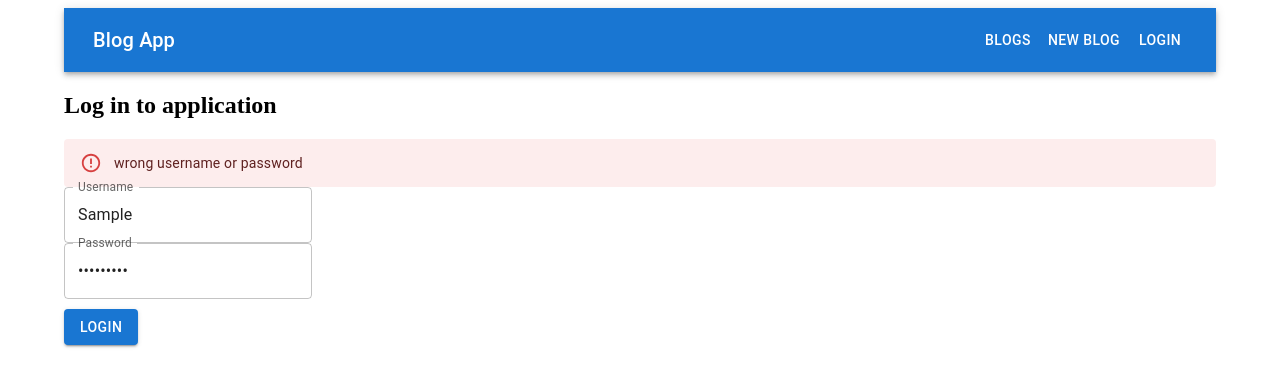
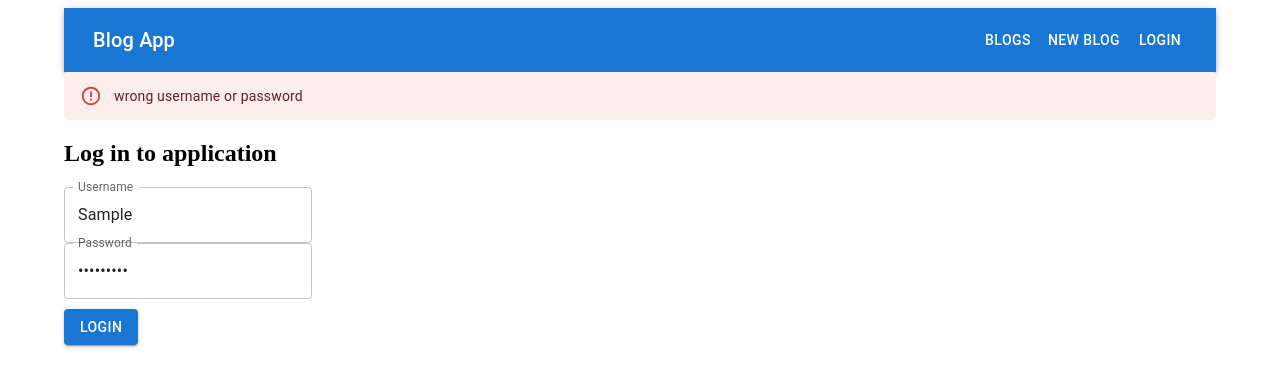
Before and after one commit to AaltonenJari/blogApp, a React (Create React App) app in the folder client/: page /login in a window 1280 px wide. Both pictures are taken after typing "Sample", "Sample123" into the empty fields and a click on the button "LOGIN". Shown: the top 386 px of the page. Built offline with nearby package versions, Linux system fonts and the light colour scheme; no server answers.

Commit message:
Exercise 12. Bloglist, step5: Use Zustand to manage the notification data.

```diff
--- a/client/package.json
+++ b/client/package.json
@@ -12,7 +12,8 @@
     "react-dom": "^19.2.3",
     "react-router-dom": "^7.14.1",
     "react-scripts": "5.0.1",
-    "web-vitals": "^2.1.4"
+    "web-vitals": "^2.1.4",
+    "zustand": "^5.0.16"
   },
   "scripts": {
     "start": "react-scripts start",
--- a/client/src/App.js
+++ b/client/src/App.js
@@ -11,12 +11,15 @@ import Blog from './components/Blog'
 import BlogAdditionForm from './components/BlogAdditionForm'
 import { Button, Container, AppBar, Toolbar, Box, Typography } from '@mui/material'
 import ErrorBoundary from './ErrorBoundary'
+import { useNotificationActions } from './store'
 
 const App = () => {
   const [user, setUser] = useState(null)
   const [blogs, setBlogs] = useState([])
-  const [notificationMessage, setNotificationMessage] = useState(null)
-  const [notificationStatus, setNotificationStatus] = useState(null)
+  const { setNotificationMessage, setNotificationStatus } = useNotificationActions(state => ({
+    setNotificationMessage: state.setNotificationMessage,
+    setNotificationStatus: state.setNotificationStatus
+  }))
   const navigate = useNavigate()
 
   useEffect(() => {
@@ -160,7 +163,7 @@ const App = () => {
         </Toolbar>
       </AppBar>
 
-      <Notification status={notificationStatus} message={notificationMessage} />
+      <Notification />
 
       <ErrorBoundary>
         <Routes>
--- a/client/src/components/Login.js
+++ b/client/src/components/Login.js
@@ -2,11 +2,15 @@ import { useState } from 'react'
 import blogService from '../services/blogs'
 import loginService from '../services/login'
 import LoginForm from './LoginForm'
+import { useNotificationActions } from '../store'
 
 const Login = ({ setUser })  => {
   const [username, setUsername] = useState('')
   const [password, setPassword] = useState('')
-  const [notificationMessage, setNotificationMessage] = useState(null)
+  const { setNotificationMessage, setNotificationStatus } = useNotificationActions(state => ({
+    setNotificationMessage: state.setNotificationMessage,
+    setNotificationStatus: state.setNotificationStatus
+  }))
 
   const handleLogin = async event => {
     event.preventDefault()
@@ -24,8 +28,10 @@ const Login = ({ setUser })  => {
     } catch {
       const notificationMessage = 'wrong username or password'
       setNotificationMessage(notificationMessage)
+      setNotificationStatus('error')
       setTimeout(() => {
         setNotificationMessage(null)
+        setNotificationStatus(null)
       }, 5000)
     }
   }
@@ -38,7 +44,6 @@ const Login = ({ setUser })  => {
         handleUsernameChange={({ target }) => setUsername(target.value)}
         handlePasswordChange={({ target }) => setPassword(target.value)}
         handleSubmit={handleLogin}
-        notificationMessage={notificationMessage}
       />
     </div>
   )
--- a/client/src/components/LoginForm.js
+++ b/client/src/components/LoginForm.js
@@ -1,5 +1,4 @@
 
-import Notification from './notification'
 import { TextField, Button } from '@mui/material'
 
 const LoginForm = ({
@@ -7,13 +6,12 @@ const LoginForm = ({
   handleUsernameChange,
   handlePasswordChange,
   username,
-  password,
-  notificationMessage
+  password
 }) => {
+
   return (
     <div>
       <h2>Log in to application</h2>
-      <Notification status="error" message={notificationMessage} />
       <form onSubmit={handleSubmit}>
         <div>
           <TextField
--- a/client/src/components/notification.js
+++ b/client/src/components/notification.js
@@ -1,21 +1,27 @@
+import { useNotificationMessage } from '../store'
+import { useNotificationStatus } from '../store'
+
 import { Alert } from '@mui/material'
 
-const Notification = ({ status, message }) => {
-  if (!message) {
+const Notification = () => {
+  const notificationMessage = useNotificationMessage()
+  const notificationStatus = useNotificationStatus()
+
+  if (!notificationMessage) {
     return null
   }
 
-  if (status === 'error') {
+  if (notificationStatus === 'error') {
     return (
       <Alert severity="error">
-        {message}
+        {notificationMessage}
       </Alert>
     )
   }
 
   return (
     <Alert severity="success">
-      {message}
+      {notificationMessage}
     </Alert>
   )
 }
--- /dev/null
+++ b/client/src/store.js
@@ -0,0 +1,15 @@
+import { create } from 'zustand'
+
+const useBlogStore = create((set) => ({
+  notificationMessage: null,
+  notificationStatus: null,
+
+  notificationActions: {
+    setNotificationMessage: (message) => set({ notificationMessage: message }),
+    setNotificationStatus: (status) => set({ notificationStatus: status }),
+  }
+}))
+
+export const useNotificationMessage = () => useBlogStore((state) => state.notificationMessage)
+export const useNotificationStatus = () => useBlogStore((state) => state.notificationStatus)
+export const useNotificationActions = () => useBlogStore((state) => state.notificationActions)
```
Also changed, not shown: 1 other file (tests, documents, lock files or other folders).
